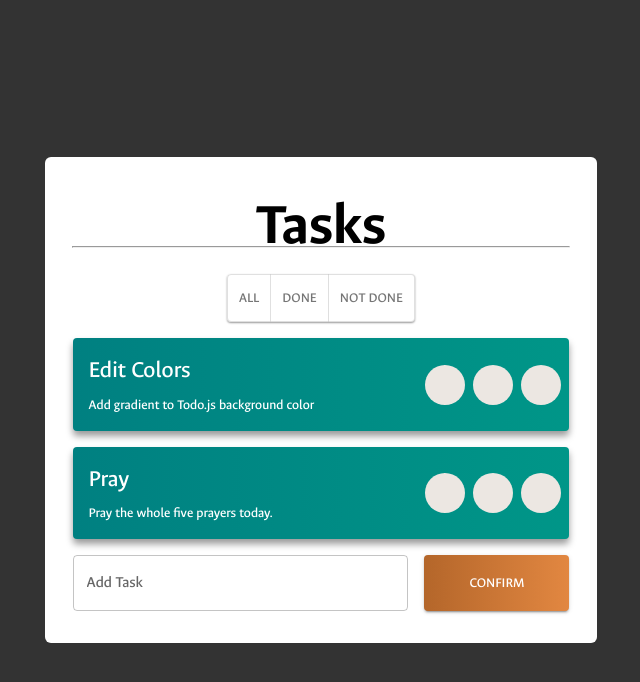
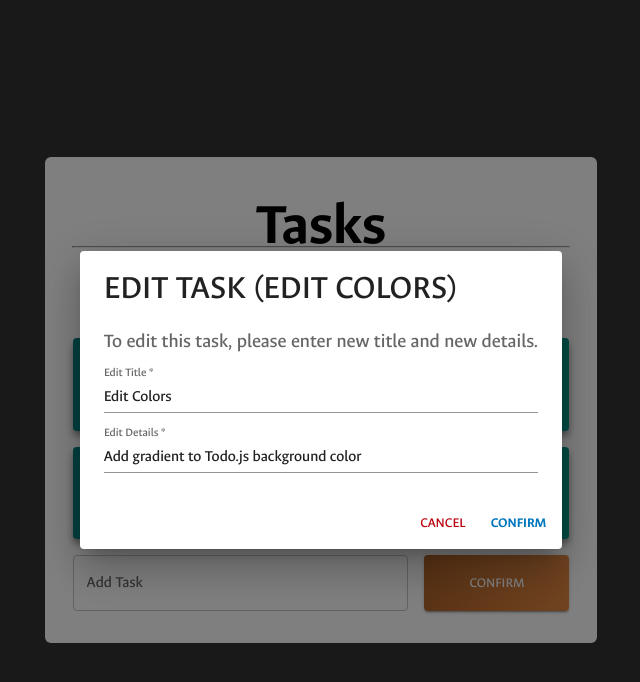
Before and after one commit to OsamahBajaber/re-react-todolist, a React (Create React App) app: page / in a window 1280 px wide. Both pictures are taken after a click on the button 812 px from the left and 384 px from the top of the page. Shown: the top 682 px of the page, without its empty margins (319-959 px from the left). Built offline with nearby package versions, Linux system fonts and the light colour scheme; some icons are missing.

Commit message:
Adding edit dialog and edit logic

```diff
--- a/src/components/Todo.js
+++ b/src/components/Todo.js
@@ -6,6 +6,7 @@ import CheckIcon from "@mui/icons-material/Check";
 import EditIcon from "@mui/icons-material/Edit";
 import DeleteIcon from "@mui/icons-material/Delete";
 import Typography from "@mui/material/Typography";
+import TextField from "@mui/material/TextField";
 import Button from "@mui/material/Button";
 import Dialog from "@mui/material/Dialog";
 import DialogActions from "@mui/material/DialogActions";
@@ -19,22 +20,120 @@ import { TodosContext } from "../contexts/TodosContext";
 function Todo({ todo }) {
   // console.log(todo);
   const { todos, setTodos } = useContext(TodosContext);
+  // Delete Dialog Logic
+
   const [openDeleteDialog, setOpenDeleteDialog] = useState(false);
-
   const handleOpenDialog = () => {
     setOpenDeleteDialog(true);
   };
-
-  const handleCloseDialog = () => {
+  const handleCloseDeleteDialog = () => {
     setOpenDeleteDialog(false);
   };
+  // ===== Delete Dialog Logic =====
+
+  // Edit Dialog Logic
+  const [openEditDialog, setOpenEditDialog] = useState(false);
+  const [editInput, setEditInput] = useState({
+    title: todo.title,
+    details: todo.details,
+  });
+
+  const handleOpenEditDialog = () => {
+    setOpenEditDialog(true);
+  };
+
+  const handleCloseEditDialog = () => {
+    setOpenEditDialog(false);
+  };
+
+  // ===== Edit Dialog Logic =====
 
   return (
     <>
+      {/* Edit Dialog */}
+      <Dialog open={openEditDialog} onClose={handleCloseEditDialog}>
+        <DialogTitle>
+          <Typography variant="h4" sx={{ textTransform: "uppercase" }}>
+            Edit Task ({todo.title})
+          </Typography>
+        </DialogTitle>
+        <DialogContent>
+          <DialogContentText>
+            <Typography variant="h6">
+              To edit this task, please enter new title and new details.
+            </Typography>
+          </DialogContentText>
+          {/* Title Input */}
+          <TextField
+            autoFocus
+            required
+            margin="dense"
+            id="name"
+            name="title"
+            label="Edit Title"
+            value={editInput.title}
+            fullWidth
+            variant="standard"
+            onChange={(e) => {
+              setEditInput({ ...editInput, title: e.target.value });
+            }}
+          />
+          {/* ===== Title Input ===== */}
+          {/* Details Input */}
+          <TextField
+            autoFocus
+            required
+            margin="dense"
+            id="name"
+            name="details"
+            label="Edit Details"
+            value={editInput.details}
+            fullWidth
+            variant="standard"
+            onChange={(e) => {
+              setEditInput({ ...editInput, details: e.target.value });
+            }}
+          />
+          {/* ===== Details Input ===== */}
+        </DialogContent>
+        {/* Dialog Action Buttons */}
+        <DialogActions>
+          {/* Cancel Button */}
+          <Button sx={{ color: "#ba000d" }} onClick={handleCloseEditDialog}>
+            Cancel
+          </Button>
+          {/* ===== Cancel Button ===== */}
+          {/* Confirm Button */}
+          <Button
+            sx={{ fontWeight: "bold", color: "#0277bd" }}
+            onClick={() => {
+              setTodos(
+                todos.map((t) => {
+                  if (t.id === todo.id) {
+                    handleCloseEditDialog();
+                    return {
+                      ...t,
+                      title: editInput.title,
+                      details: editInput.details,
+                    };
+                  } else {
+                    return t;
+                  }
+                })
+              );
+            }}
+          >
+            Confirm
+          </Button>
+          {/* ===== Confirm Button ===== */}
+        </DialogActions>
+        {/* ===== Dialog Action Buttons ===== */}
+      </Dialog>
+      {/* ===== Edit Dialog ===== */}
       {/* Delete Dialog */}
       <Dialog
         open={openDeleteDialog}
-        onClose={handleCloseDialog}
+        onClose={handleCloseDeleteDialog}
         aria-labelledby="alert-dialog-title"
         aria-describedby="alert-dialog-description"
       >
@@ -58,27 +157,28 @@ function Todo({ todo }) {
         <DialogActions>
           {/* Cancel Button */}
           <Button
-            onClick={handleCloseDialog}
+            onClick={handleCloseDeleteDialog}
             autoFocus
-            sx={{ color: "#ba000d", fontWeight: "bold" }}
+            sx={{ color: "#009688" }}
           >
             Cancel
           </Button>
           {/* ===== Cancel Button ===== */}
           {/* Confirm Button */}
           <Button
+            sx={{ color: "#ba000d", fontWeight: "bold" }}
             onClick={() => {
               setTodos(
                 todos.filter((t) => {
                   if (t.id !== todo.id) {
-                    handleCloseDialog();
-                    return { ...t };
+                    handleCloseDeleteDialog();
+                    return t;
                   }
                 })
               );
             }}
           >
-            Confirm
+            Delete
           </Button>
           {/* ===== Confirm Button ===== */}
         </DialogActions>
@@ -125,7 +225,7 @@ function Todo({ todo }) {
                       ? t.isCompleted
                         ? { ...t, isCompleted: false }
                         : { ...t, isCompleted: true }
-                      : { ...t };
+                      : t;
                   })
                 );
               }}
@@ -137,6 +237,7 @@ function Todo({ todo }) {
             <IconButton
               className="icon-card"
               sx={{ color: "#0277bd", backgroundColor: "#ece7e2" }}
+              onClick={handleOpenEditDialog}
             >
               <EditIcon />
             </IconButton>
```
